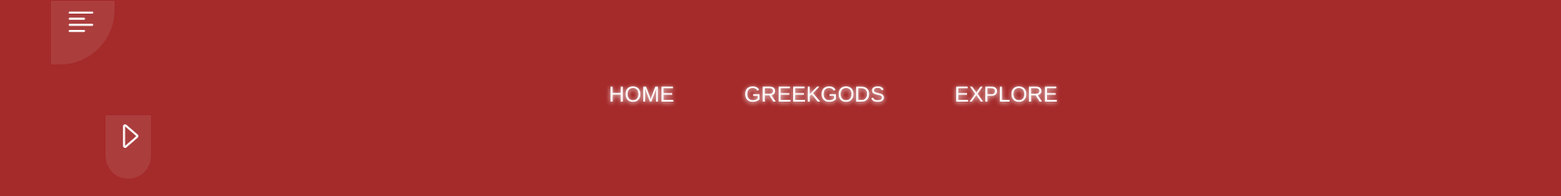
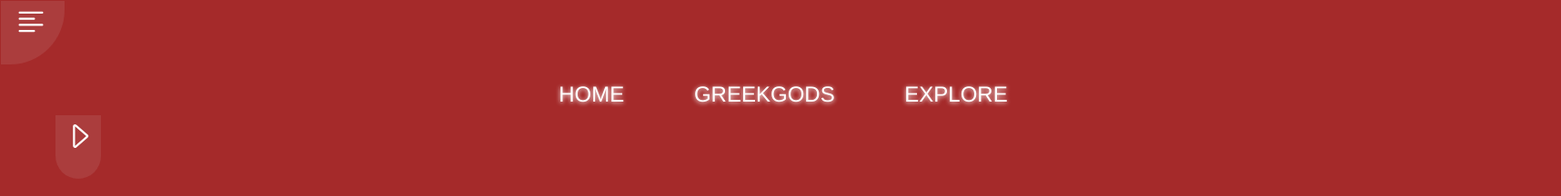
Before and after one commit to Nissidaniella/git-practice, a plain HTML site: page index.html in a window 1280 px wide. Shown: the top 216 px of the page at 91% size, 1716 px wide, since content can reach past the window. Drawn offline with nearby package versions, Linux system fonts and the light colour scheme; grey boxes are pictures that could not be loaded.

Commit message:
added an animated navbar in html

```diff
--- a/index.css
+++ b/index.css
@@ -1,3 +1,7 @@
-body{
-    background-color: brown;
+body {
+  background-color: brown;
 }
+
+.navbar {
+  width: auto;
+}
```
Also changed, not shown: 1 other file.
